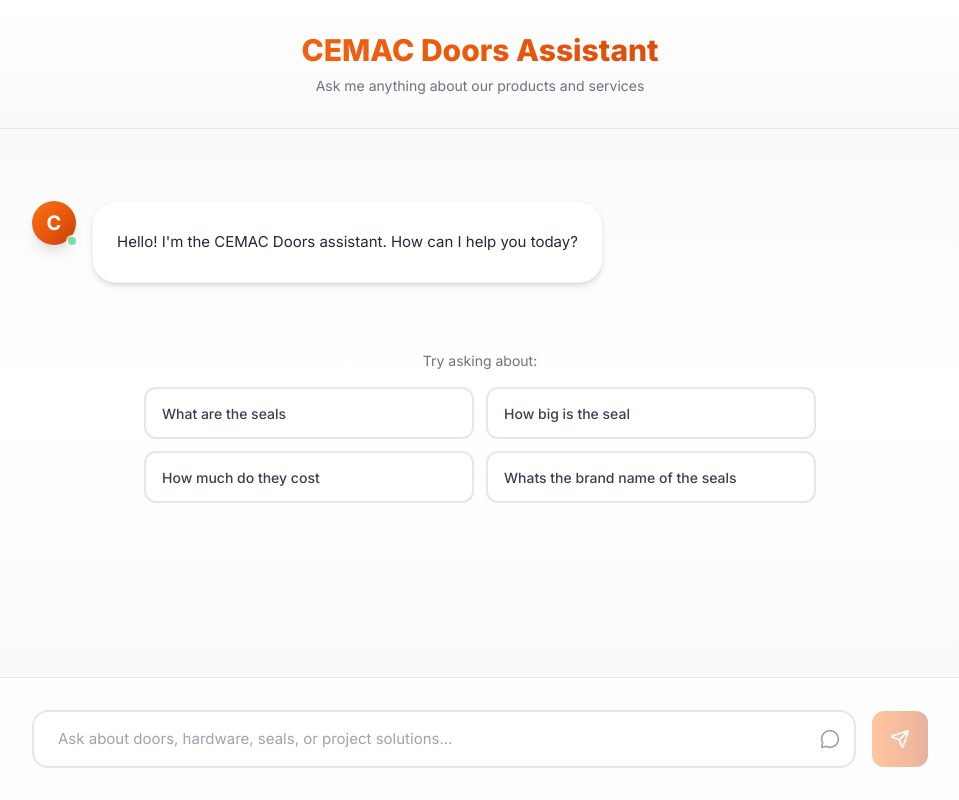
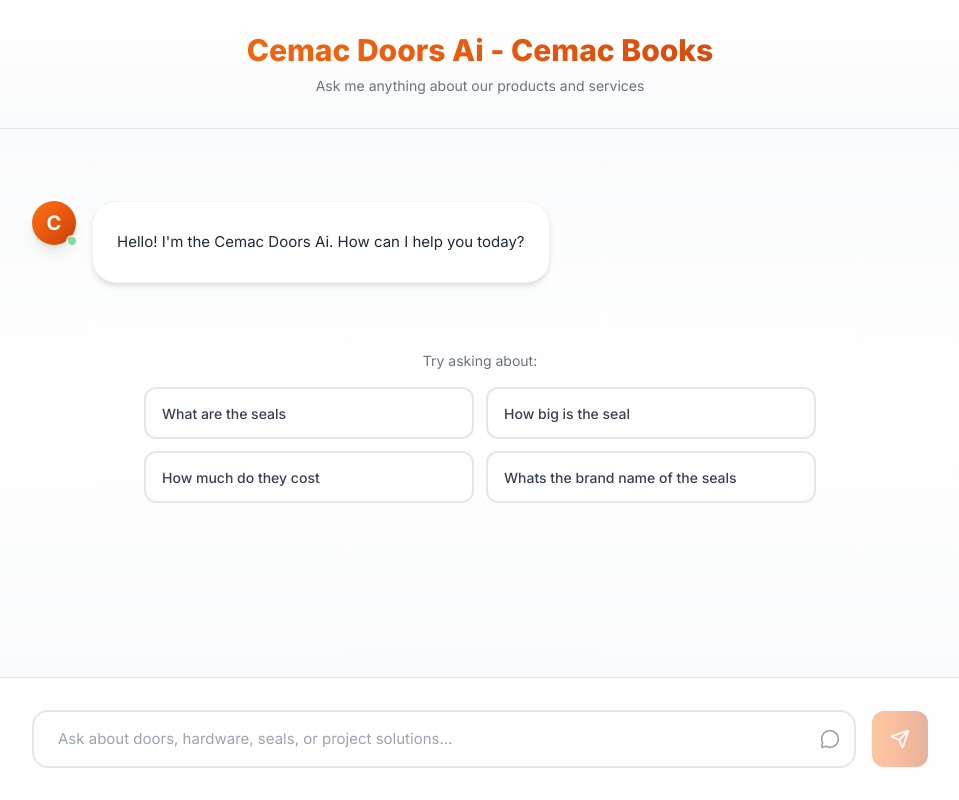
Before and after one commit to Emma-AIIT/cemac-ai-chatbot, a Next.js app: page / in a window 1280 px wide. Shown: the whole page, without its empty margins (160-1119 px from the left). Built offline with nearby package versions, Linux system fonts and the light colour scheme.

Commit message:
fixed text formatting

```diff
--- a/src/app/components/ChatHeader.tsx
+++ b/src/app/components/ChatHeader.tsx
@@ -12,7 +12,7 @@
       <div className="max-w-5xl mx-auto px-8 py-8">
         <div className="text-center">
           <h1 className="text-3xl font-extrabold text-transparent bg-clip-text bg-gradient-to-r from-orange-500 via-orange-600 to-orange-700 mb-2">
-            CEMAC Doors Assistant
+            Cemac Doors Ai - Cemac Books
           </h1>
           <p className="text-sm text-gray-500 font-normal">
             Ask me anything about our products and services
--- a/src/app/page.tsx
+++ b/src/app/page.tsx
@@ -22,7 +22,7 @@
   const [messages, setMessages] = useState<Message[]>([
     {
       role: 'assistant',
-      content: 'Hello! I\'m the CEMAC Doors assistant. How can I help you today?',
+      content: 'Hello! I\'m the Cemac Doors Ai. How can I help you today?',
       timestamp: new Date()
     }
   ]);
```
